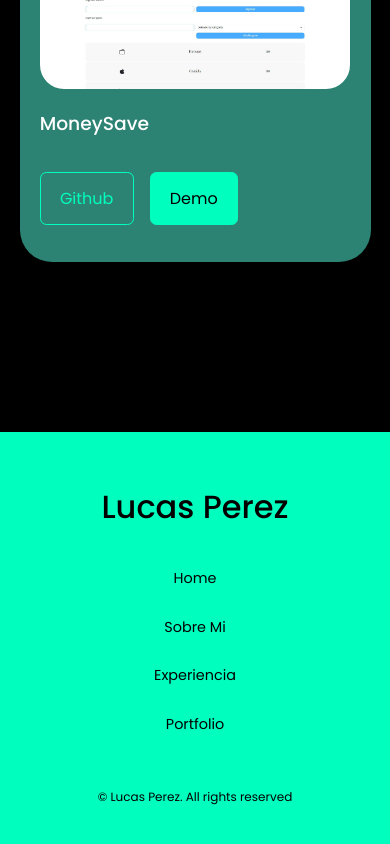
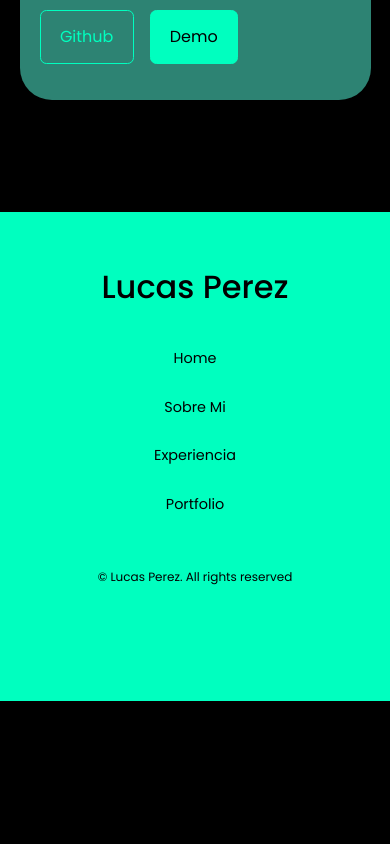
Before and after one commit to LucasPerezz/portfolio, a React (Create React App) app: page / in a window 390 px wide. Shown: the part 3136-3980 px from the top of the page. After the commit the page ends 3837 px from the top, so only its background shows below. Built offline with nearby package versions, Linux system fonts and the light colour scheme.

Commit message:
portfolio

```diff
--- a/src/components/Footer/Footer.css
+++ b/src/components/Footer/Footer.css
@@ -4,6 +4,7 @@ footer {
     text-align: center;
     font-size: 0.9rem;
     margin-top: 7rem;
+    height: max-content;
 }
 
 footer a {
@@ -46,7 +47,5 @@ footer a {
         margin-bottom: 2.6rem;
     }
 
-    footer {
-        margin-top: 100vh;
-    }
+
 }
--- a/src/components/Portfolio/Portfolio.css
+++ b/src/components/Portfolio/Portfolio.css
@@ -2,7 +2,6 @@
     display: grid;
     grid-template-columns: repeat(3, 1fr);
     gap: 2.5rem;
-    height: max-content;
 }
 
 .portfolio__item {
--- a/src/index.css
+++ b/src/index.css
@@ -27,9 +27,6 @@
 }
 
 
-::-webkit-scrollbar {
-    display: none;
-}
 
 body {
     background: var(--color-bg);
@@ -118,6 +115,7 @@ img {
 
     section {
         margin-top: 6rem;
+        height: max-content;
     }
 }
 
```
